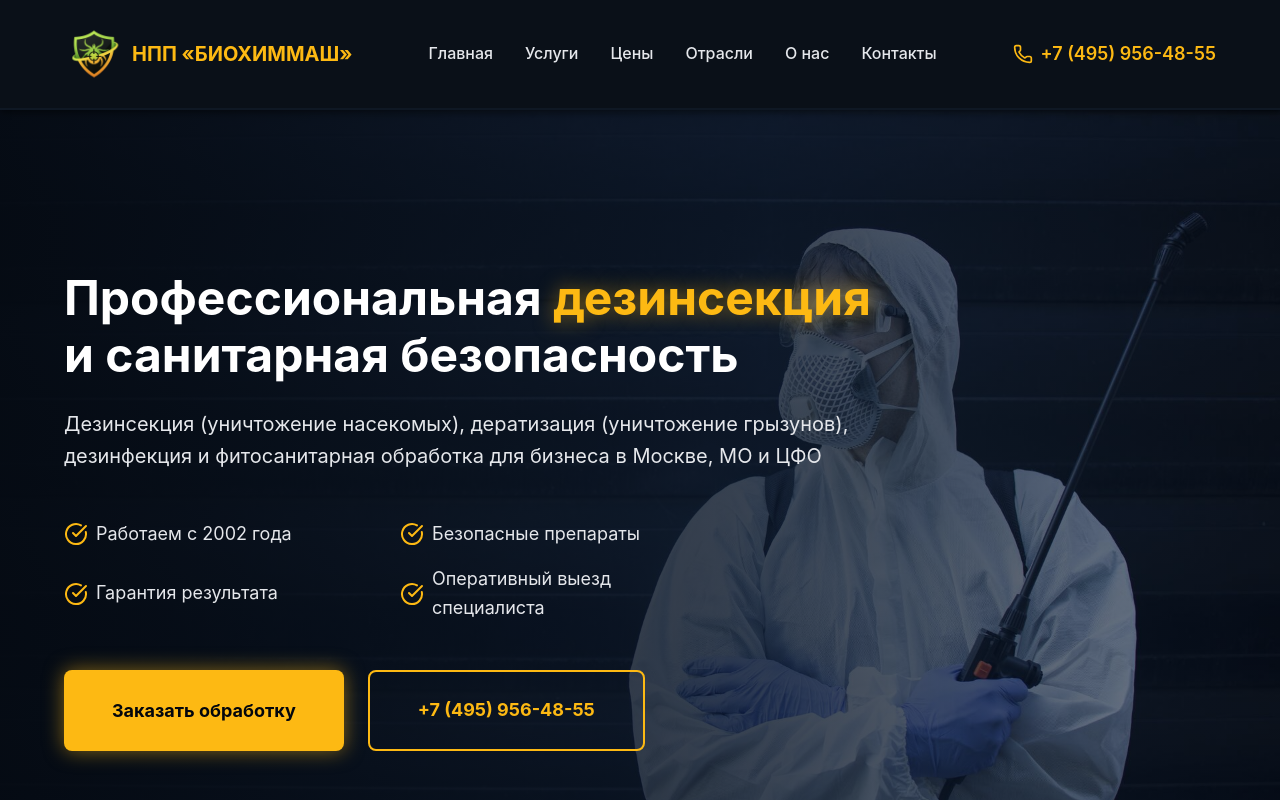
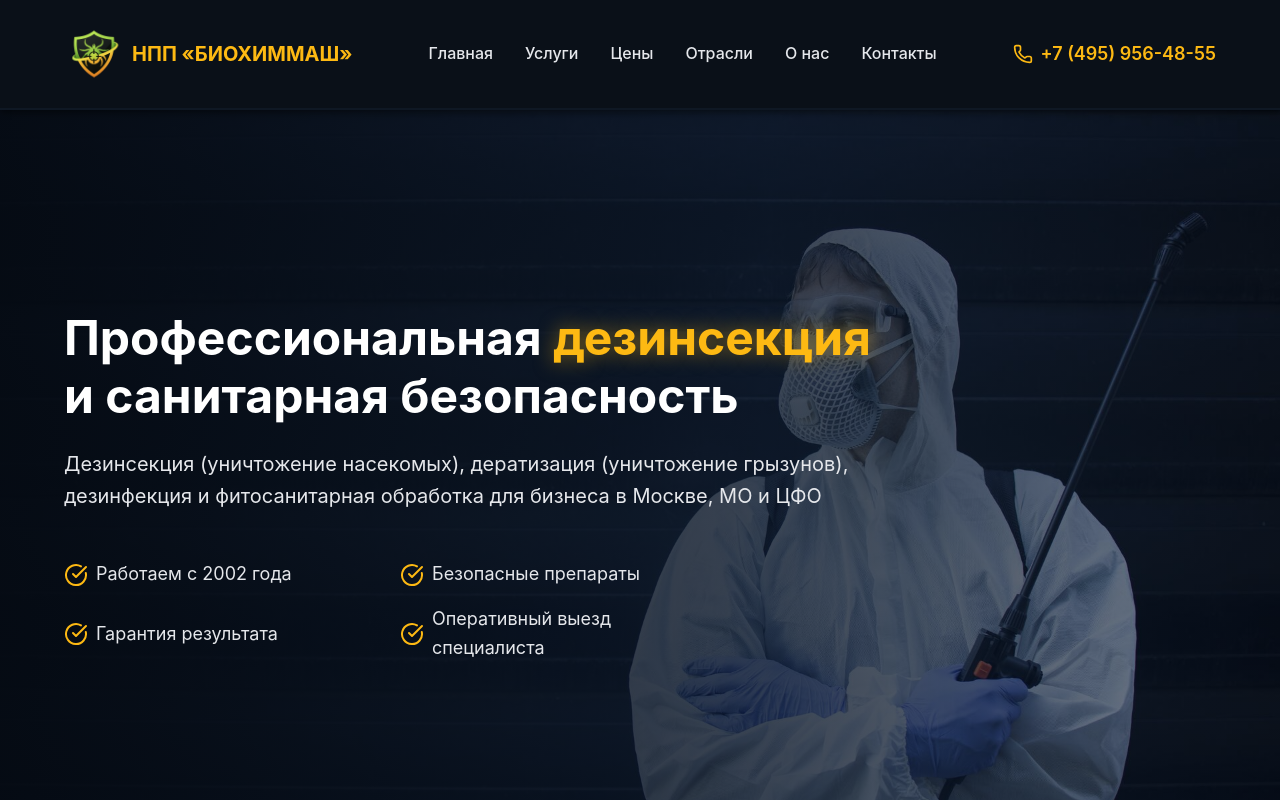
Before and after one commit to reenaBoo/dez-site, a Next.js app: page / in a window 1280 px wide. Shown: the top 800 px of the page. Built offline with nearby package versions, Linux system fonts and the light colour scheme.

Commit message:
remove contact form

```diff
--- a/src/app/page.tsx
+++ b/src/app/page.tsx
@@ -1,7 +1,6 @@
 import type { Metadata } from 'next';
 import Hero from '@/components/sections/Hero';
 import Services from '@/components/sections/Services';
-import ContactForm from '@/components/sections/ContactForm';
 import Prices from '@/components/sections/Prices';
 import About from '@/components/sections/About';
 import Clients from '@/components/sections/Clients';
@@ -25,7 +24,6 @@ export default function Home() {
       <Services/>
       <Clients/>
       <Prices/>
-      <ContactForm/>
     </>
   );
 }
--- a/src/components/sections/Hero.tsx
+++ b/src/components/sections/Hero.tsx
@@ -72,7 +72,6 @@ const BackgroundImage = styled.div`
 const Content = styled.div`
   position: relative;
   z-index: 10;
-  padding: ${({ theme }) => theme.spacing.xxxl} 0;
   max-width: 900px;
 
   @media (max-width: ${({ theme }) => theme.breakpoints.tablet}) {
@@ -227,15 +226,6 @@ const PhoneLink = styled.a`
 `;
 
 export default function Hero() {
-  const scrollToForm = () => {
-    const formElement = document.getElementById('contact-form');
-    if (formElement) {
-      formElement.scrollIntoView({
-        behavior: 'smooth', block: 'start',
-      });
-    }
-  };
-
   return (
     <HeroSection>
       <BackgroundImage>
@@ -288,15 +278,6 @@ export default function Hero() {
               Оперативный выезд специалиста
             </Feature>
           </Features>
-
-          <CTAButtons>
-            <PrimaryButton onClick={scrollToForm}>
-              Заказать обработку
-            </PrimaryButton>
-            <PhoneLink href='tel:+74959564855'>
-              +7 (495) 956-48-55
-            </PhoneLink>
-          </CTAButtons>
         </Content>
       </Container>
     </HeroSection>
```
